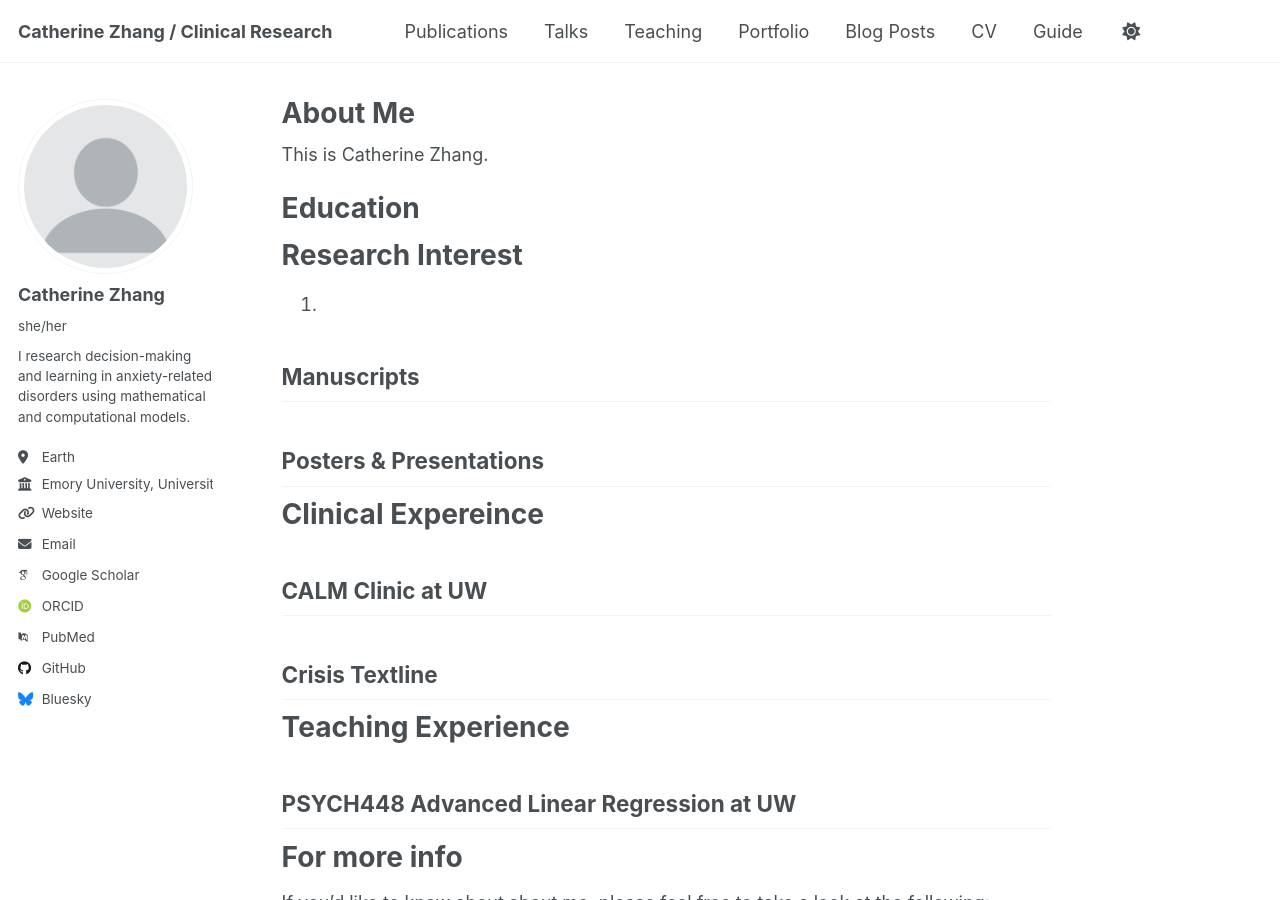
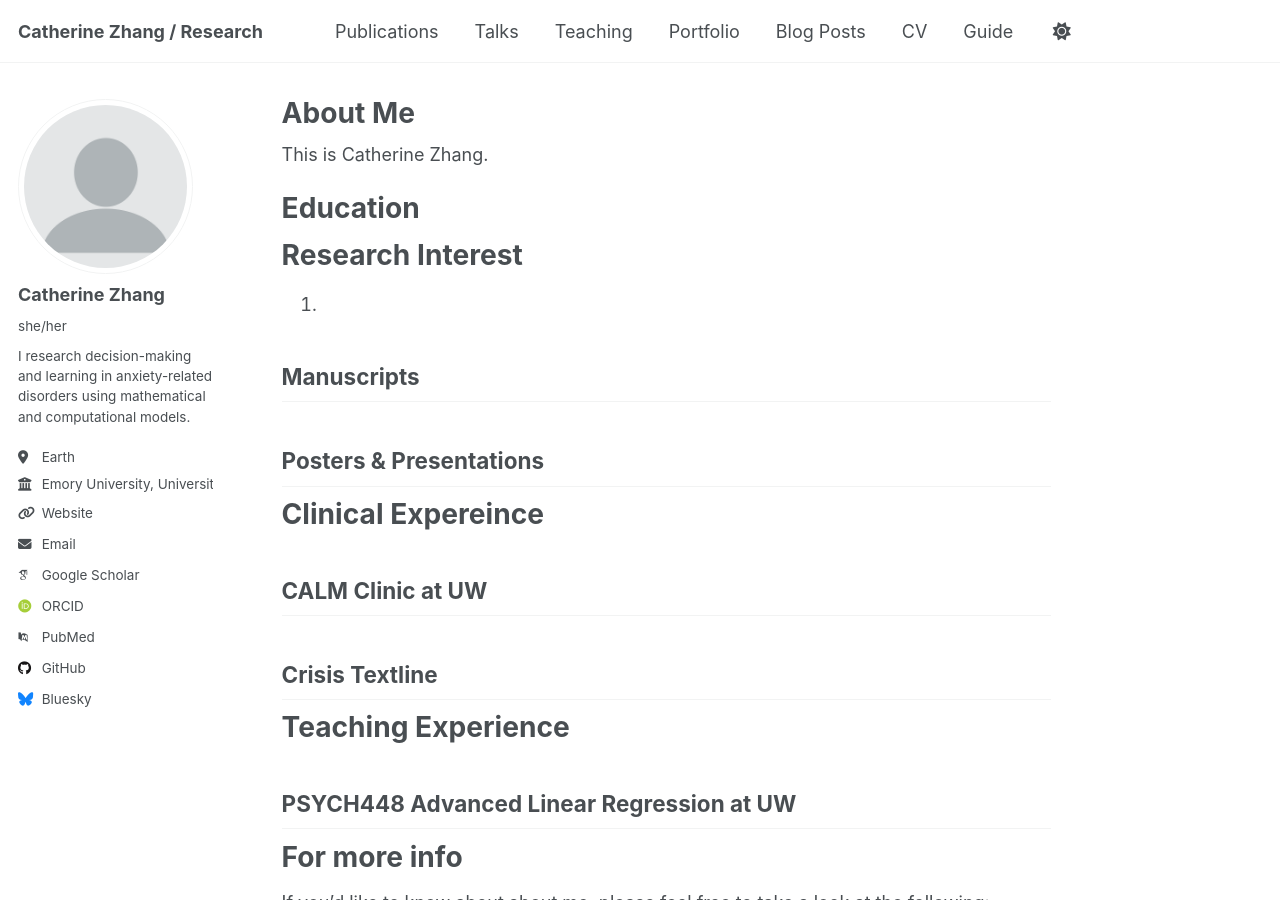
Before and after one commit to Cathzzy/cathzzy.github.io, a Jekyll site: the page built from _pages/about.md, in a window 1280 px wide and 900 px high. Built offline with Jekyll 4.4.1, drawn with Linux system fonts in a browser that asks for light colours; some web fonts are replaced.

Commit message:
Update _config.yml

```diff
--- a/_config.yml
+++ b/_config.yml
@@ -9,7 +9,7 @@
 # Basic Site Settings
 locale                   : "en-US"
 site_theme               : "default"
-title                    : "Catherine Zhang / Clinical Research"
+title                    : "Catherine Zhang / Research"
 title_separator          : "-"
 name                     : &name "Catherine Zhang"
 description              : &description "personal description"
```
